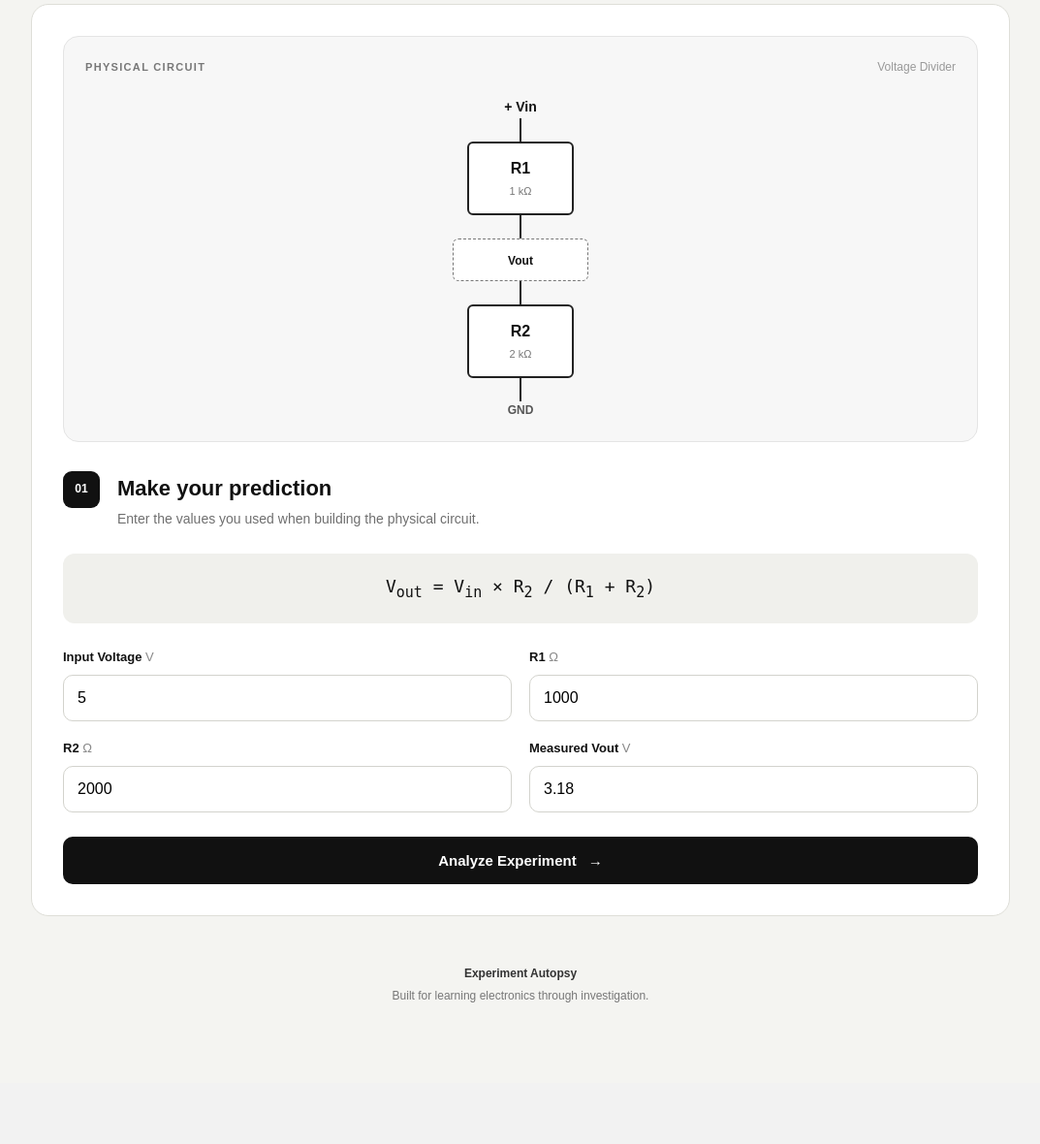
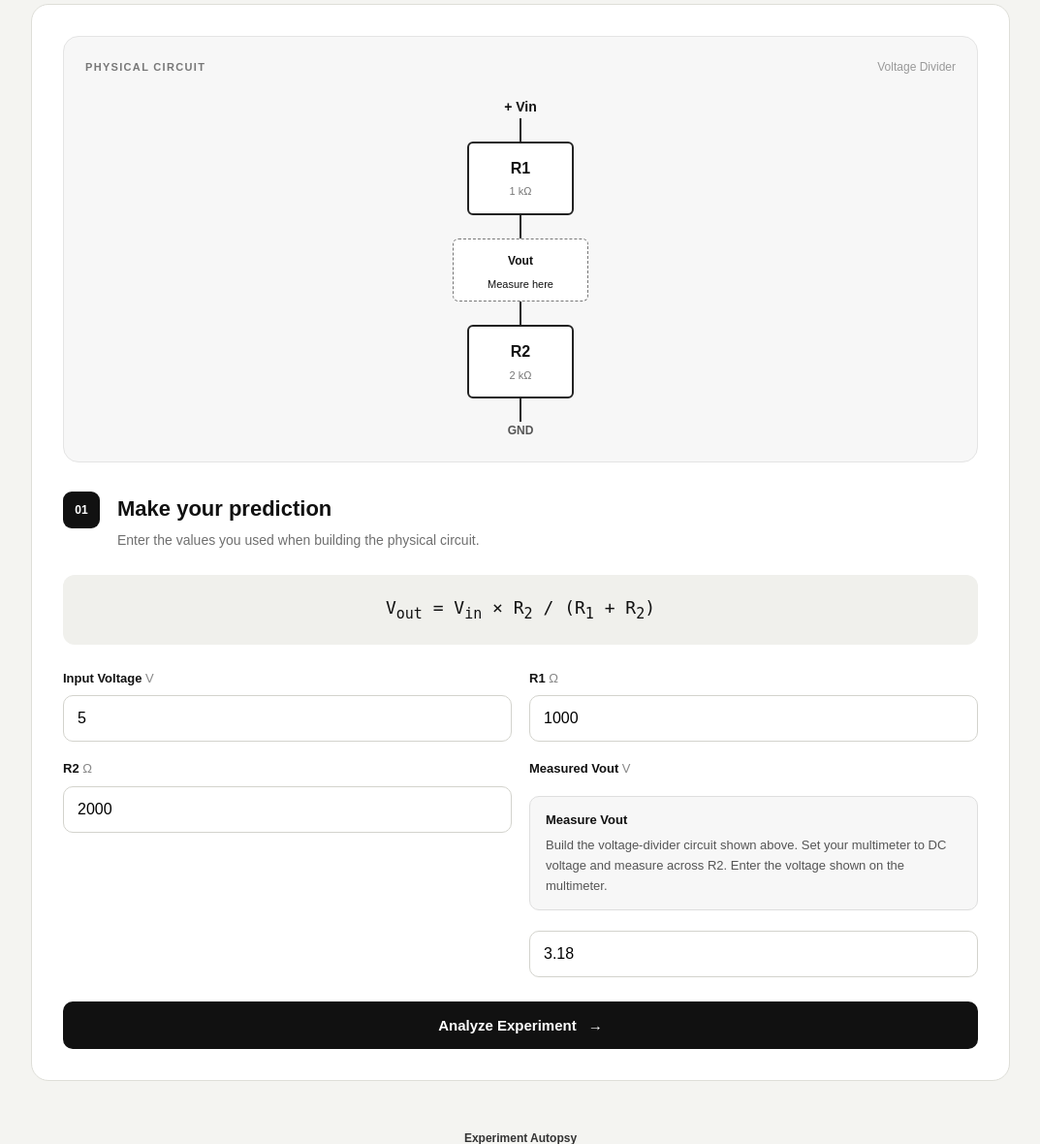
Before and after one commit to geetanjalimali22-ux/experiment-autopsy, a Flask app: page / in a window 1280 px wide. Shown: the part 910-2090 px from the top of the page at 97% size, without its empty margins (103-1176 px from the left). Before the commit the page ends 1944 px from the top, so only its background shows below. Run offline with Flask 3, Linux system fonts and the light colour scheme.

Commit message:
Improve voltage measurement guidance

```diff
--- a/static/style.css
+++ b/static/style.css
@@ -1152,3 +1152,31 @@ footer p {
     font-size: 14px;
     line-height: 1.6;
 }
+
+.measurement-guide {
+    margin: 10px 0 14px;
+    padding: 14px 16px;
+    background: #f7f7f7;
+    border: 1px solid #dedede;
+    border-radius: 10px;
+}
+
+.measurement-guide strong {
+    display: block;
+    margin-bottom: 5px;
+    font-size: 13px;
+}
+
+.measurement-guide p {
+    margin: 0;
+    color: #555;
+    font-size: 13px;
+    line-height: 1.6;
+}
+
+.vout-node small {
+    display: block;
+    margin-top: 4px;
+    font-size: 11px;
+    font-weight: 500;
+}
--- a/templates/index.html
+++ b/templates/index.html
@@ -165,8 +165,9 @@
         <div class="wire vertical"></div>
 
         <div class="vout-node">
-            <span>Vout</span>
-        </div>
+    <span>Vout</span>
+    <small>Measure here</small>
+</div>
 
         <div class="wire vertical"></div>
 
@@ -261,6 +262,14 @@
                     Measured Vout
                     <span>V</span>
                 </label>
+            <div class="measurement-guide">
+    <strong>Measure Vout</strong>
+    <p>
+        Build the voltage-divider circuit shown above.
+        Set your multimeter to DC voltage and measure across R2.
+        Enter the voltage shown on the multimeter.
+    </p>
+</div>
 
                 <input
                     id="measured"
```
